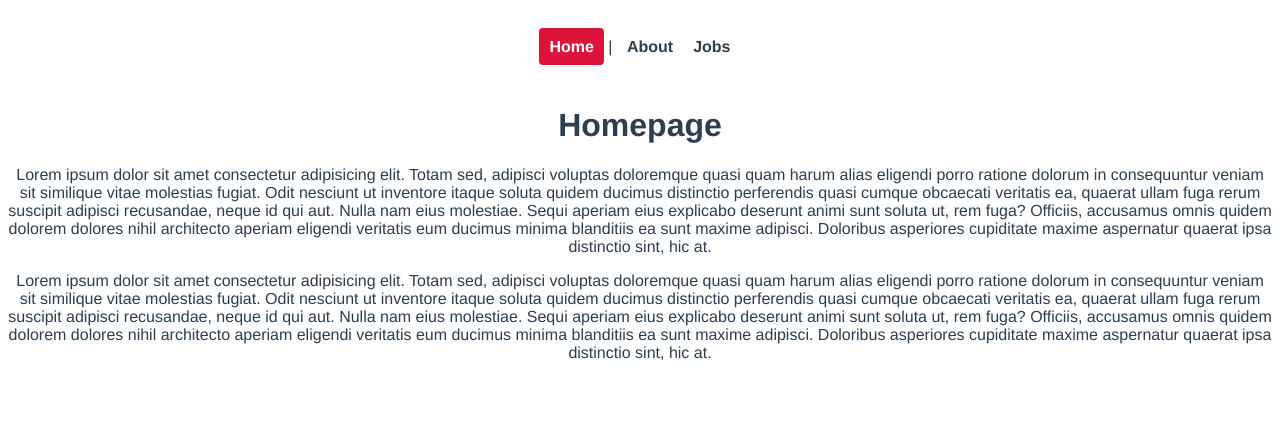
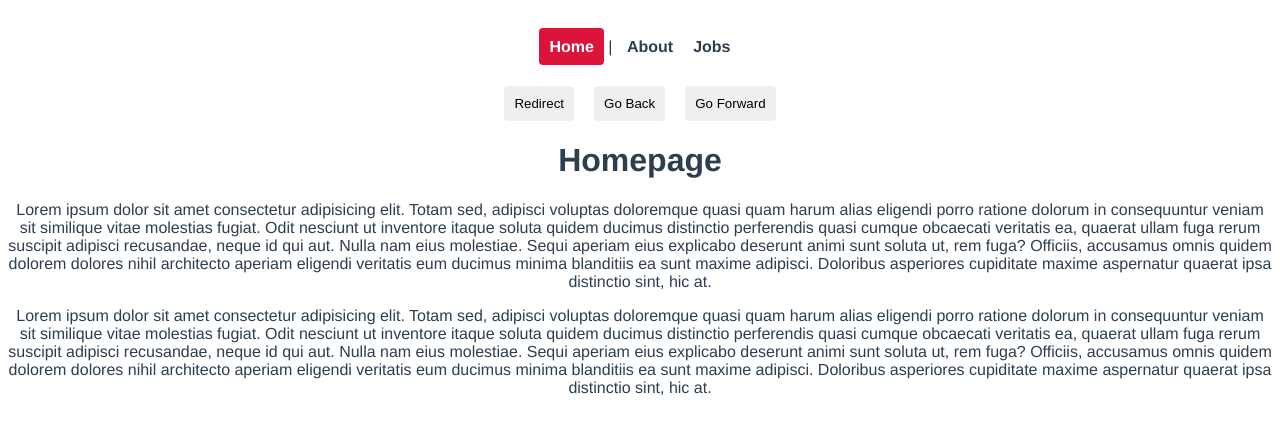
Before and after one commit to blaz-k/vue-exercises, a Vue app in the folder vue-router/: page / in a window 1280 px wide. Shown: the top 432 px of the page. Built offline with nearby package versions, Linux system fonts and the light colour scheme.

Commit message:
methods go forward, back a page or redirect

```diff
--- a/vue-router/src/App.vue
+++ b/vue-router/src/App.vue
@@ -4,8 +4,27 @@
     <router-link :to="{ name: 'About' }">About</router-link>
     <router-link :to="{ name: 'Jobs' }">Jobs</router-link>
   </div>
+  <button @click="redirect">Redirect</button>
+  <button @click="back">Go Back</button>
+  <button @click="forward">Go Forward</button>
   <router-view />
 </template>
+
+<script>
+export default {
+  methods: {
+    redirect() {
+      this.$router.push({ name: "Home" });
+    },
+    back() {
+      this.$router.go(-1);
+    },
+    forward() {
+      this.$router.go(1);
+    },
+  },
+};
+</script>
 
 <style>
 #app {
@@ -32,4 +51,11 @@
   color: white;
   background: crimson;
 }
+
+button {
+  margin: 0 10px;
+  padding: 10px;
+  border: none;
+  border-radius: 4px;
+}
 </style>
```
